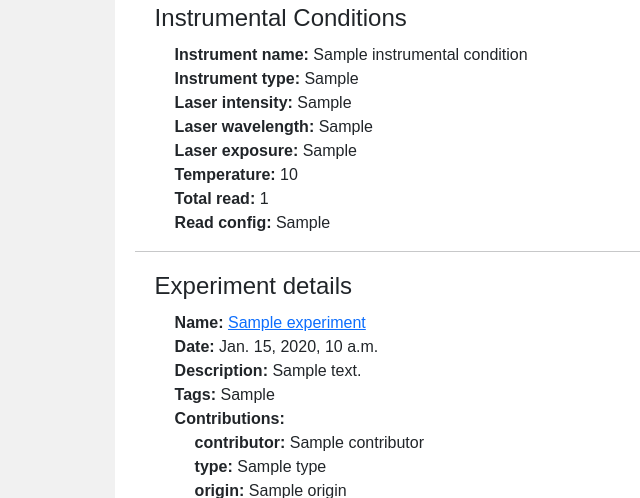
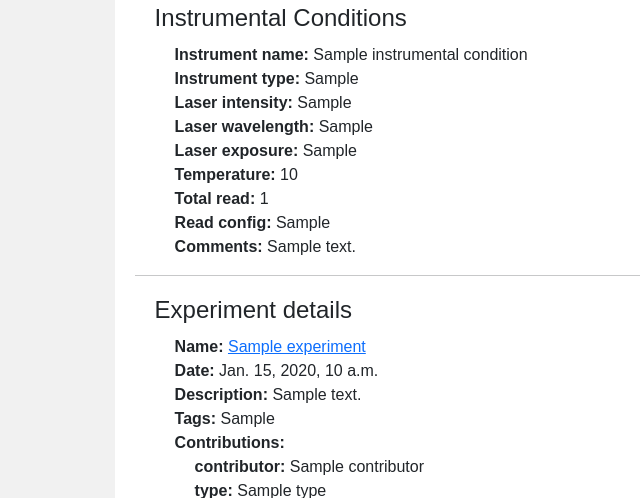
Before and after one commit to EPFL-TOP/UPOATES_catalog, a Django app: template templates/rawdata_catalog/rawdataset_detail.html in a window 1280 px wide. Shown: the part 647-1145 px from the top of the page, without its empty margins (69-709 px from the left). Run offline with Django 4.2, Linux system fonts and the light colour scheme; the template is opened without the code that fills it: most values are stand-ins (such as "Sample title", 1, 10 or a date in 2020); data that the repository does not hold is empty; parts of the project's set-up code (start-up, migrations or seed data) failed here and were passed over.

Commit message:
add comments

```diff
--- a/templates/rawdata_catalog/rawdataset_detail.html
+++ b/templates/rawdata_catalog/rawdataset_detail.html
@@ -72,6 +72,9 @@
                 <strong>Read config:</strong> {{an.read_config}}<br>
             {% endif %}
 
+            {% if an.comments %}
+                <strong>Comments:</strong> {{an.comments}}<br>
+            {% endif %}
         </div>
     {% endfor %}
 
```
